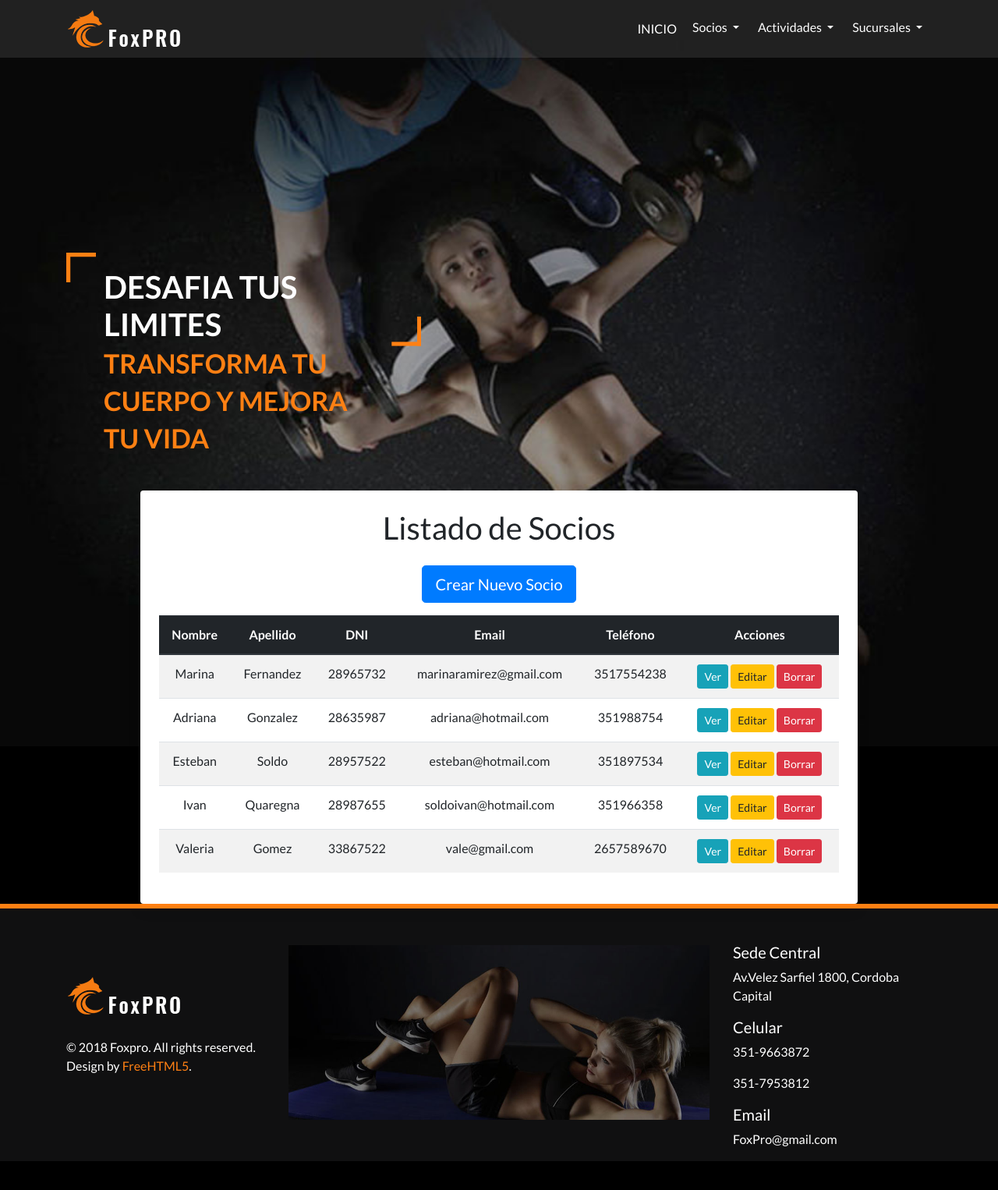
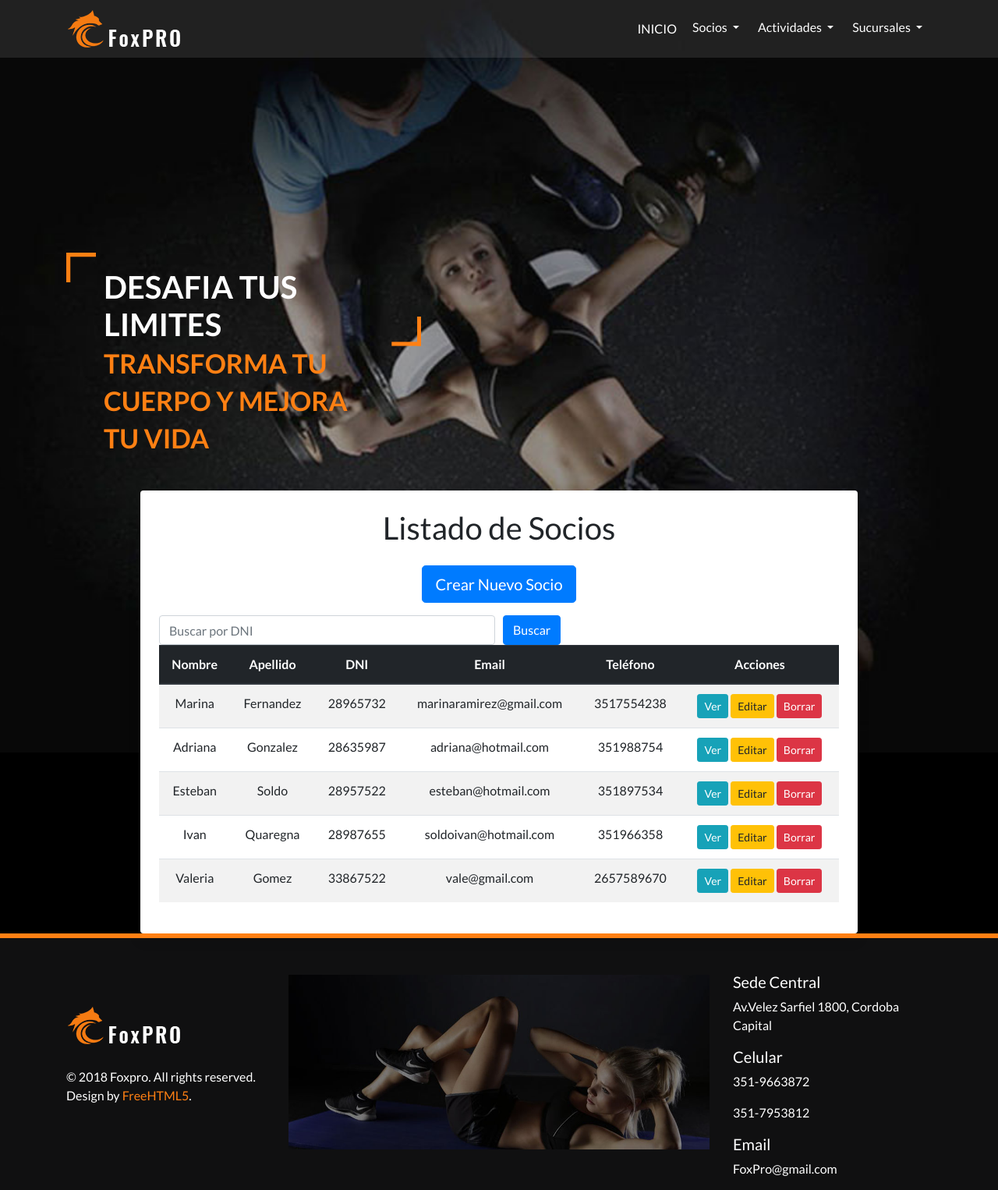
Before and after one commit to gabrielagonzalezliliana/Proyecto_Final, a Django app: page /socios-lista/ in a window 1280 px wide. Shown: the top 1526 px of the page at 78% size. Before the commit the page ends 1470 px from the top, so only its background shows below. Run offline with Django 4.2, Linux system fonts and the light colour scheme; data comes from the database, SQL or seed files in the repository; some libraries are stand-ins or nearby versions.

Commit message:
boton de buscar socios y de regresar

```diff
--- a/proyecto_django/App/templates/App/socios_lista.html
+++ b/proyecto_django/App/templates/App/socios_lista.html
@@ -16,6 +16,35 @@
                 <div class="text-center mb-3">
                     <a href="{% url 'NuevoSocio' %}" class="btn btn-primary btn-lg">Crear Nuevo Socio</a>
                 </div>
+
+                <!-- Formulario de búsqueda de socios -->
+                {% if not request.GET.dni %}
+                 <form method="GET" action="{% url 'ListaSocios' %}">
+                  <div class="form-row">
+                    <div class="col">
+                      <input type="text" name="dni" class="form-control" placeholder="Buscar por DNI" value="{{ request.GET.dni }}">
+                    </div>
+                    <div class="col">
+                       <button type="submit" class="btn btn-primary">Buscar</button>
+                    </div>
+                </div>
+            </form>
+            {% endif %}
+
+            <!-- Si hay un DNI de búsqueda, mostrar el botón de regreso -->
+            {% if request.GET.dni %}
+            <div class="text-center mt-3">
+                <!-- Botón que limpia el filtro y regresa a la lista completa -->
+                <a href="{% url 'ListaSocios' %}" class="btn btn-secondary">Regresar</a>
+            </div>
+            {% endif %}
+
+
+
+
+
+
+
 
                 <!-- Tabla de socios -->
                 <table class="table table-hover table-striped text-center">
--- a/proyecto_django/App/views.py
+++ b/proyecto_django/App/views.py
@@ -158,6 +158,17 @@ class SociosListView(ListView):
     context_object_name = "socios"
     template_name = "App/socios_lista.html"
 
+    def get_queryset(self):
+        queryset = super().get_queryset()
+        # Obtener el parámetro de búsqueda desde la URL
+        dni = self.request.GET.get('dni', None)
+
+        # Si el DNI está presente, filtrar los socios por DNI
+        if dni:
+            queryset = queryset.filter(dni=dni)
+
+        return queryset
+
 
 class SociosDetailView(DetailView):
     model = socios
```
Also changed, not shown: proyecto_django/App/templates/App/socios_editar.html (+7 -1 lines).
